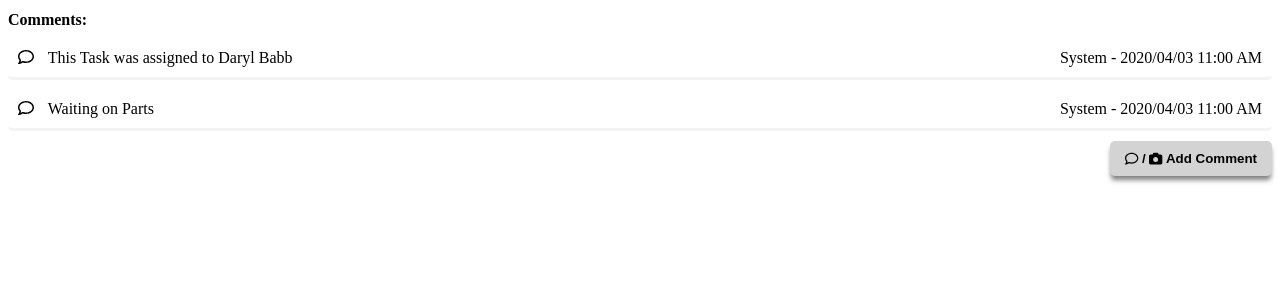
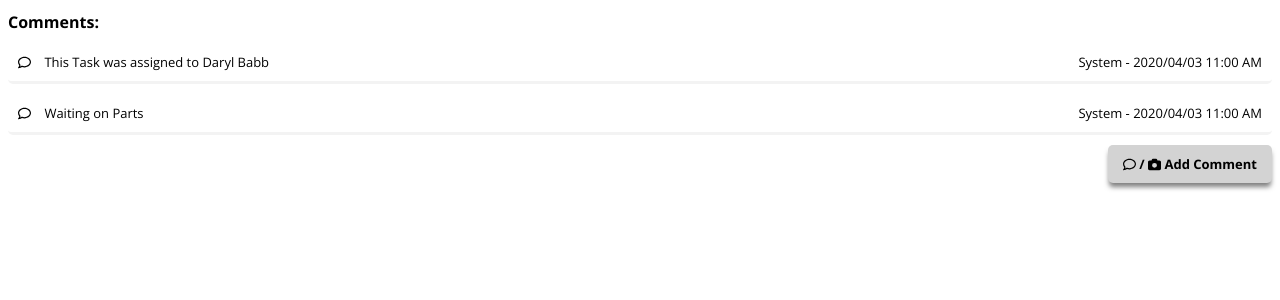
Before and after one commit to AngelusProductions/comment-tagging-project, an Angular app: page / in a window 1280 px wide. Shown: the top 300 px of the page. Built offline with nearby package versions, Linux system fonts and the light colour scheme.

Commit message:
Change Font to Open Sans

```diff
--- a/src/index.html
+++ b/src/index.html
@@ -2,7 +2,7 @@
 <html lang="en">
 <head>
   <meta charset="utf-8">
-  <title>CommentTaggingProject</title>
+  <title>Comment Tagging Project</title>
   <base href="/">
   <meta name="viewport" content="width=device-width, initial-scale=1">
   <link rel="icon" type="image/x-icon" href="favicon.ico">
--- a/src/styles.css
+++ b/src/styles.css
@@ -1,3 +1,10 @@
+@import url('https://fonts.googleapis.com/css2?family=Open+Sans:wght@400;600;700&display=swap');
+
+body {
+    font-family: 'Open Sans', sans-serif;
+    font-size: small;
+}
+
 button {
     padding: 10px 15px;
     border: none;
@@ -8,6 +15,8 @@
     border-radius: 5px;
     cursor: pointer;
     transition: cubic-bezier(0.25, 0.46, 0.45, 0.94) 0.3s;
+    font-family: 'Open Sans', sans-serif;
+    font-size: small;
 }
 
 button:hover {
@@ -19,3 +28,8 @@
     transform: scale(0.95);
     box-shadow: 0 0px 0px -1px rgb(0 0 0 / 50%);
 }
+
+input {
+    font-family: 'Open Sans', sans-serif;
+    font-size: small;
+}
```
